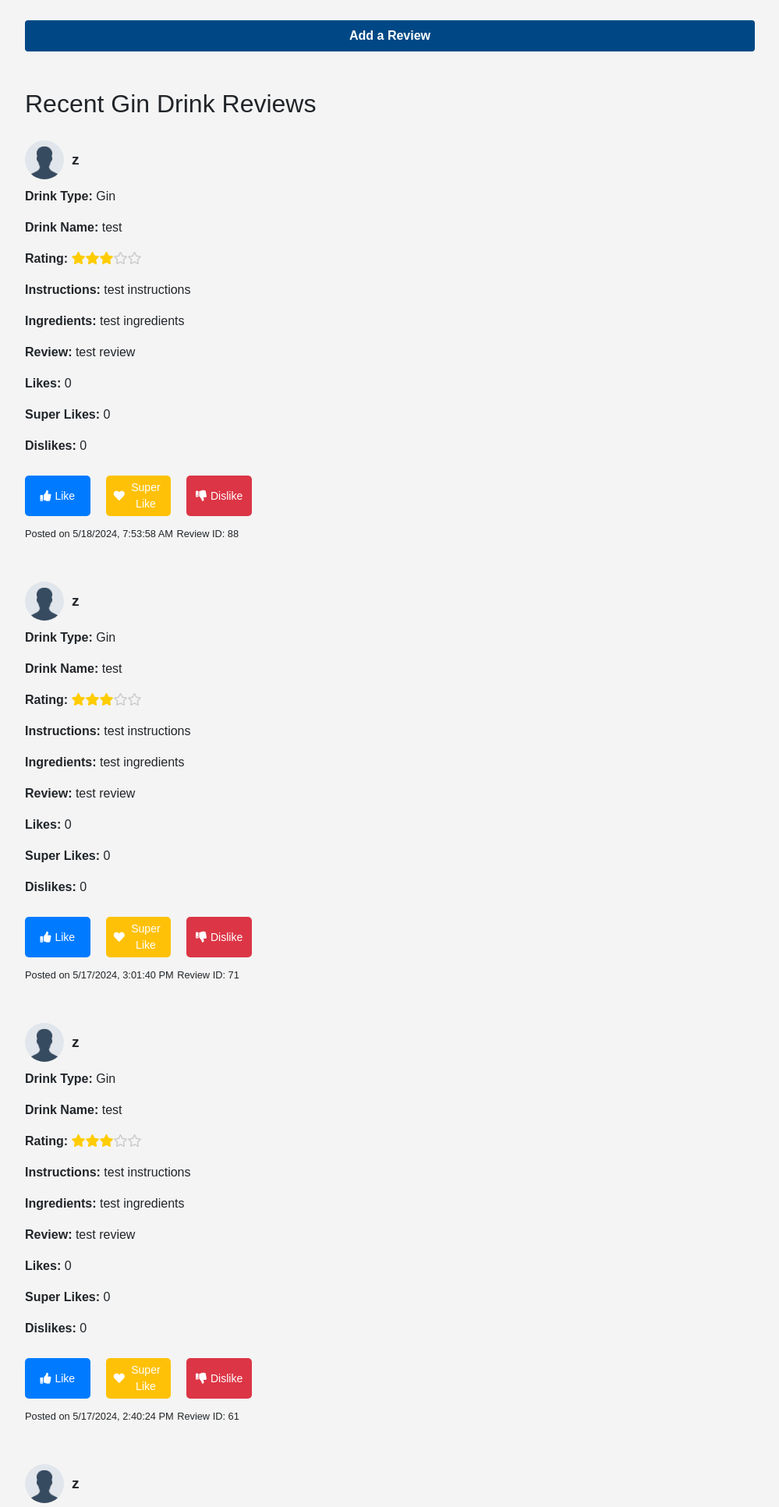
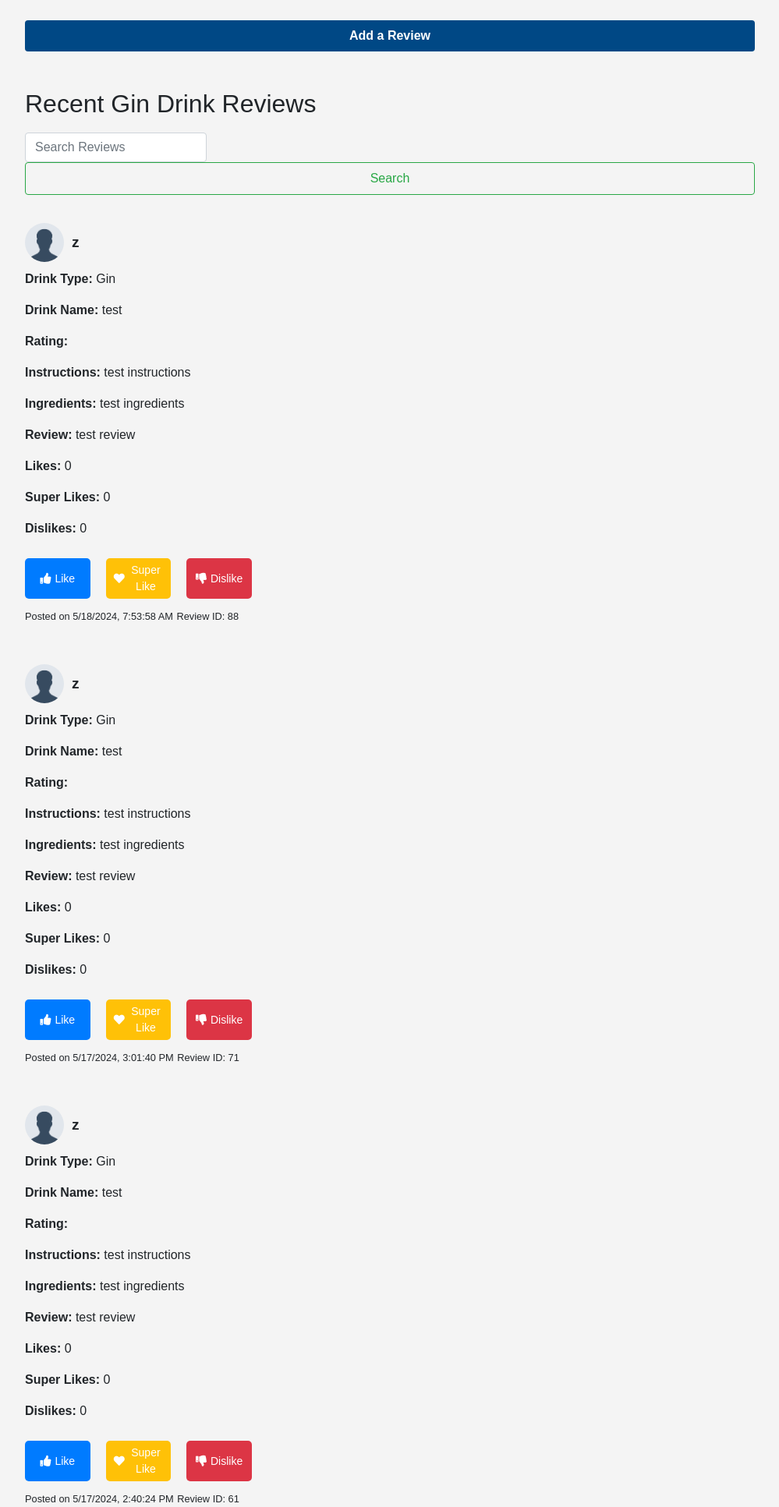
Before and after one commit to skiYur/CITS3403, a Flask app: page /gin in a window 1280 px wide. Shown: the part 66-1999 px from the top of the page at 78% size, without its empty margins (23-1022 px from the left). Run offline with Flask 3, Linux system fonts and the light colour scheme; a user stored in the database is signed in; some libraries are stand-ins or nearby versions.

Commit message:
Tried to add a search function in a specific drink

```diff
--- a/app/routes.py
+++ b/app/routes.py
@@ -135,7 +135,6 @@ def rum():
     for review in recent_reviews:
         review.user = User.query.get(review.user_id)
     return render_template('drink_review.html', drink_type='Rum', reviews=recent_reviews)
-
 
 @routes.route('/tequila')
 @login_required
@@ -337,3 +336,37 @@ def api_popular_reviews():
 @login_required
 def popular_reviews():
     return render_template('popular_reviews.html')
+
+@routes.route('/search_reviews')
+@login_required
+def search_reviews():
+    drink_type = request.args.get('drink_type')
+    query = request.args.get('query')
+    if not drink_type or not query:
+        return jsonify({'success': False, 'message': 'Invalid search parameters.'})
+
+    reviews = Post.query.filter(
+        Post.drink_type == drink_type,
+        Post.content.ilike(f'%{query}%')
+    ).all()
+
+    reviews_data = []
+    for review in reviews:
+        reviews_data.append({
+            'id': review.id,
+            'user_id': review.user_id,
+            'user_username': review.author.username,
+            'user_avatar': url_for('static', filename=review.author.avatar),
+            'drink_type': review.drink_type.replace('_', '-').capitalize(),
+            'drink_name': review.content.split(',')[0].split(':')[1].strip() if ':' in review.content.split(',')[0] else 'N/A',
+            'rating': review.content.split(',')[1].split(':')[1].strip() if ':' in review.content.split(',')[1] else 0,
+            'instructions': review.content.split(',')[2].split(':')[1].strip() if ':' in review.content.split(',')[2] else 'N/A',
+            'ingredients': review.content.split(',')[3].split(':')[1].strip() if ':' in review.content.split(',')[3] else 'N/A',
+            'content': review.content.split(',')[4].split(':')[1].strip() if ':' in review.content.split(',')[4] else 'N/A',
+            'likes': review.likes,
+            'super_likes': review.super_likes,
+            'dislikes': review.dislikes,
+            'created_at': review.created_at.isoformat()
+        })
+
+    return jsonify({'success': True, 'reviews': reviews_data})
--- a/app/static/js/drink_review.js
+++ b/app/static/js/drink_review.js
@@ -103,6 +103,60 @@ document.addEventListener("DOMContentLoaded", function() {
           });
     }
 
+    // Search reviews function
+    window.searchReviews = function(event) {
+        event.preventDefault();
+        const query = document.getElementById("search-input").value;
+
+        fetch(`/search_reviews?drink_type=${encodeURIComponent(drinkType)}&query=${encodeURIComponent(query)}`)
+            .then(response => response.json())
+            .then(data => {
+                if (data.success) {
+                    displayReviews(data.reviews);
+                } else {
+                    alert('No reviews found.');
+                }
+            }).catch(error => {
+                console.error('Error fetching reviews:', error);
+                alert('Error fetching reviews.');
+            });
+    }
+
+    // Display reviews function
+    function displayReviews(reviews) {
+        const reviewsContainer = document.getElementById('drink-reviews');
+        reviewsContainer.innerHTML = '';
+        reviews.forEach(review => {
+            const reviewElement = document.createElement('div');
+            reviewElement.classList.add('review');
+            reviewElement.innerHTML = `
+                <div class="review-body">
+                    <div class="review-header">
+                        <img src="${review.user_avatar}" alt="${review.user_username}'s avatar" class="avatar">
+                        <strong>${review.user_username}</strong>
+                    </div>
+                    <div class="review-content-container">
+                        <p><strong>Drink Type:</strong> ${review.drink_type}</p>
+                        <p><strong>Drink Name:</strong> ${review.drink_name}</p>
+                        <p><strong>Rating:</strong> <span class="review-rating" data-rating="${review.rating}"></span></p>
+                        <p><strong>Instructions:</strong> ${review.instructions}</p>
+                        <p><strong>Ingredients:</strong> ${review.ingredients}</p>
+                        <p><strong>Review:</strong> ${review.content}</p>
+                        <p><strong>Likes:</strong> <span id="like-count-${review.id}">${review.likes}</span></p>
+                        <p><strong>Super Likes:</strong> <span id="super-like-count-${review.id}">${review.super_likes}</span></p>
+                        <p><strong>Dislikes:</strong> <span id="dislike-count-${review.id}">${review.dislikes}</span></p>
+                    </div>
+                </div>
+                <small class="post-time" data-time="${review.created_at}">Posted on ${new Date(review.created_at).toLocaleString()}</small>
+                <small>Review ID: ${review.id}</small>
+                ${review.user_id === session_user_id ? `<button onclick="deleteReview('${review.id}')" class="btn btn-danger"><i class="fas fa-trash"></i> Delete</button>` : ''}
+            `;
+            reviewsContainer.appendChild(reviewElement);
+        });
+        displayStars();
+    }
+
+    // Display stars function
     function displayStars() {
         const ratings = document.querySelectorAll('.review-rating');
         ratings.forEach(rating => {
@@ -120,14 +174,17 @@ document.addEventListener("DOMContentLoaded", function() {
         });
     }
 
-    displayStars();
+    // Convert server time to local time (existing code)
+    const postTimes = document.querySelectorAll('.post-time');
+    postTimes.forEach(function(postTime) {
+        const serverTime = new Date(postTime.getAttribute('data-time') + 'Z');
+        const localTime = serverTime.toLocaleString();
+        postTime.textContent = `Posted on ${localTime}`;
+    });
 
+    // Toggle review form visibility
     document.getElementById('toggle-review-form').addEventListener('click', function() {
-        var formContainer = document.getElementById('review-form-container');
-        if (formContainer.style.display === 'none' || formContainer.style.display === '') {
-            formContainer.style.display = 'block';
-        } else {
-            formContainer.style.display = 'none';
-        }
+        const formContainer = document.getElementById('review-form-container');
+        formContainer.style.display = formContainer.style.display === 'none' || formContainer.style.display === '' ? 'block' : 'none';
     });
 });
--- a/app/templates/drink_review.html
+++ b/app/templates/drink_review.html
@@ -53,10 +53,14 @@
         </div>
     </div>
 
-    <!-- Display Drink Reviews -->
+    <!-- Search Form and Display Drink Reviews -->
     <div class="row mt-4">
         <div class="col-md-12">
             <h2>Recent {{ drink_type|replace('_', '-')|capitalize }} Drink Reviews</h2>
+            <form id="search-form" class="form-inline mb-3" onsubmit="searchReviews(event)">
+                <input class="form-control mr-sm-2" type="search" placeholder="Search Reviews" aria-label="Search" id="search-input" required>
+                <button class="btn btn-outline-success my-2 my-sm-0" type="submit">Search</button>
+            </form>
             <div id="drink-reviews">
                 {% for review in reviews %}
                 <div class="review">
@@ -123,4 +127,7 @@
         });
     });
 </script>
+<script>
+    const drinkType = "{{ drink_type }}";
+</script>
 {% endblock %}
```
Also changed, not shown: instance/database.db.
